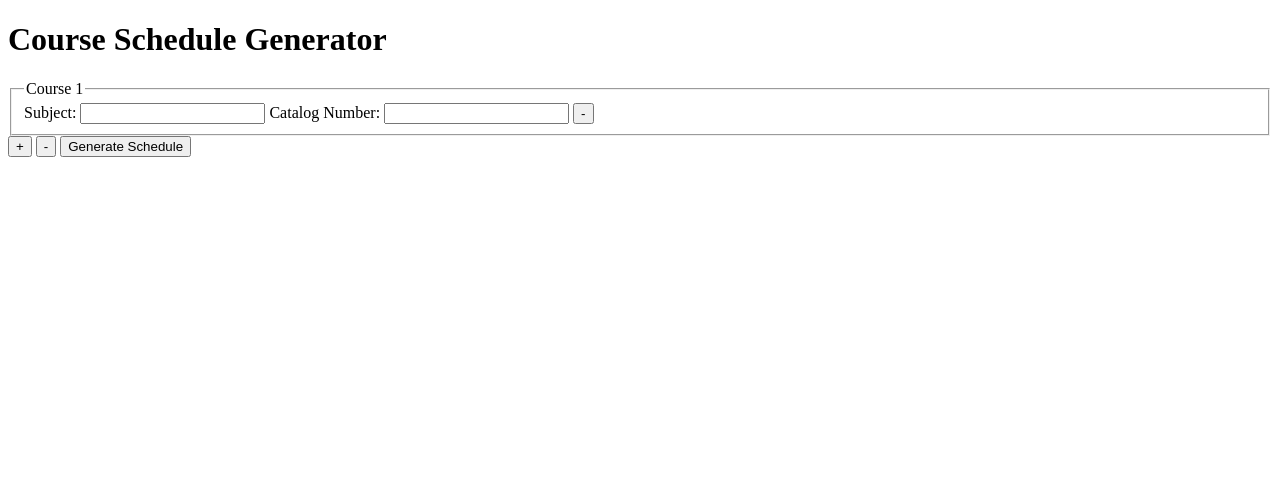
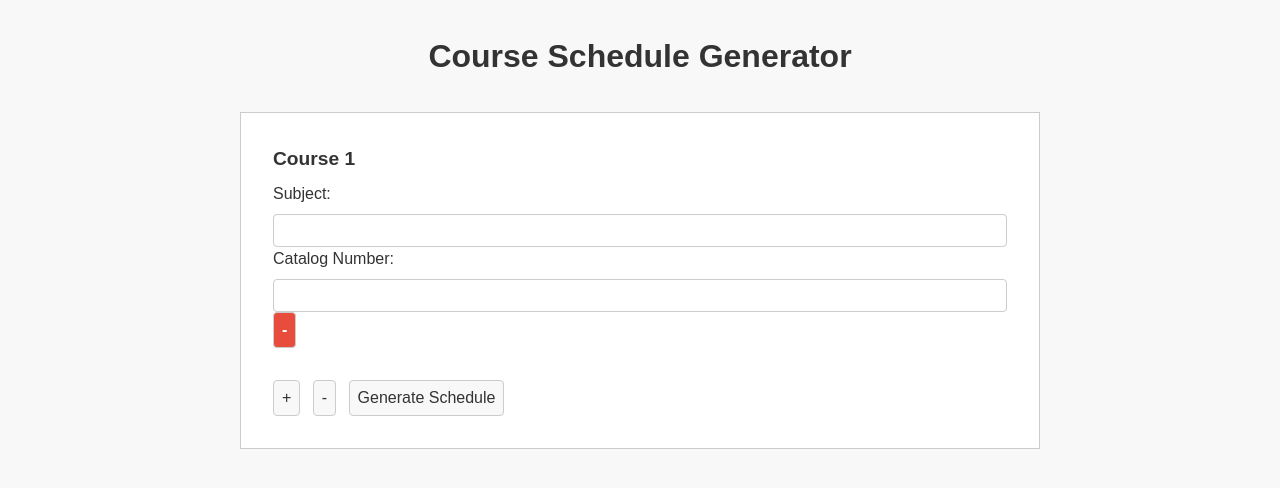
Before and after one commit to VanshRIT/Schedule-maker, a Flask app: page / in a window 1280 px wide. Shown: the top 488 px of the page. Run offline with Flask 3, Linux system fonts and the light colour scheme.

Commit message:
V1 final

```diff
--- a/main.py
+++ b/main.py
@@ -52,6 +52,7 @@ def schedule():
             if not conflict:
                 sections.append((course_key, section1))
 
+
     # Render template with list of sections
     return render_template('schedule.html', sections=sections)
 
--- /dev/null
+++ b/static/index.css
@@ -0,0 +1,96 @@
+/* Reset styles */
+* {
+  margin: 0;
+  padding: 0;
+  box-sizing: border-box;
+}
+
+/* Body styles */
+body {
+  font-family: Arial, sans-serif;
+  font-size: 16px;
+  line-height: 1.5;
+  color: #333;
+  background-color: #f8f8f8;
+}
+
+/* Header styles */
+h1 {
+  font-size: 2rem;
+  text-align: center;
+  margin: 2rem 0;
+}
+
+/* Form styles */
+form {
+  max-width: 800px;
+  margin: 0 auto;
+  padding: 2rem;
+  border: 1px solid #ccc;
+  background-color: #fff;
+}
+
+#course-fields {
+  margin-bottom: 2rem;
+}
+
+fieldset {
+  margin-bottom: 1rem;
+  border: none;
+}
+
+legend {
+  font-size: 1.2rem;
+  font-weight: bold;
+  margin-bottom: 0.5rem;
+}
+
+label {
+  display: block;
+  margin-bottom: 0.5rem;
+}
+
+input[type="text"] {
+  width: 100%;
+  padding: 0.5rem;
+  border: 1px solid #ccc;
+  border-radius: 0.25rem;
+}
+
+button {
+  display: inline-block;
+  margin-right: 0.5rem;
+  padding: 0.5rem;
+  border: 1px solid #ccc;
+  border-radius: 0.25rem;
+  background-color: #f8f8f8;
+  color: #333;
+  font-size: 1rem;
+  cursor: pointer;
+  transition: background-color 0.2s ease-in-out, color 0.2s ease-in-out;
+}
+
+button:hover {
+  background-color: #333;
+  color: #fff;
+}
+
+button:disabled {
+  opacity: 0.5;
+  cursor: not-allowed;
+}
+
+.add-course-btn {
+  margin-right: 0.5rem;
+}
+
+.remove-course-btn {
+  background-color: #e74c3c;
+  color: #fff;
+  font-weight: bold;
+  transition: background-color 0.2s ease-in-out, color 0.2s ease-in-out;
+}
+
+.remove-course-btn:hover {
+  background-color: #c0392b;
+}
--- a/templates/index.html
+++ b/templates/index.html
@@ -3,6 +3,7 @@
   <head>
     <meta charset="UTF-8">
     <title>Course Schedule</title>
+    <link rel="stylesheet" href="{{ url_for('static', filename='index.css') }}">
   </head>
   <body>
     <h1>Course Schedule Generator</h1>
@@ -10,11 +11,11 @@
       <div id="course-fields">
         <fieldset>
           <legend>Course 1</legend>
-          <label for="course1-subject">Subject:</label>
-          <input type="text" id="course1-subject" name="course1-subject" required>
+          <label for="course-1-subject">Subject:</label>
+          <input type="text" id="course-1-subject" name="course-1-subject" required>
 
-          <label for="course1-catalog-num">Catalog Number:</label>
-          <input type="text" id="course1-catalog-num" name="course1-catalog-num" required>
+          <label for="course-1-catalog-num">Catalog Number:</label>
+          <input type="text" id="course-1-catalog-num" name="course-1-catalog-num" required>
 
           <button type="button" class="remove-course-btn">-</button>
         </fieldset>
@@ -42,12 +43,12 @@
         courseCount++;
         const fieldset = document.createElement('fieldset');
         fieldset.innerHTML = `
-          <legend>Course ${courseCount}</legend>
-          <label for="course${courseCount}-subject">Subject:</label>
-          <input type="text" id="course${courseCount}-subject" name="course${courseCount}-subject" required>
+          <legend>Course-${courseCount}</legend>
+          <label for="course-${courseCount}-subject">Subject:</label>
+          <input type="text" id="course-${courseCount}-subject" name="course-${courseCount}-subject" required>
 
-          <label for="course${courseCount}-catalog-num">Catalog Number:</label>
-          <input type="text" id="course${courseCount}-catalog-num" name="course${courseCount}-catalog-num" required>
+          <label for="course-${courseCount}-catalog-num">Catalog Number:</label>
+          <input type="text" id="course-${courseCount}-catalog-num" name="course-${courseCount}-catalog-num" required>
 
           <button type="button" class="remove-course-btn">-</button>
         `;
```
Also changed, not shown: main_2.py (added, +78 -0 lines), static/styles.css (added, +53 -0 lines), templates/schedule.html (+36 -10 lines), testing.py (added).
